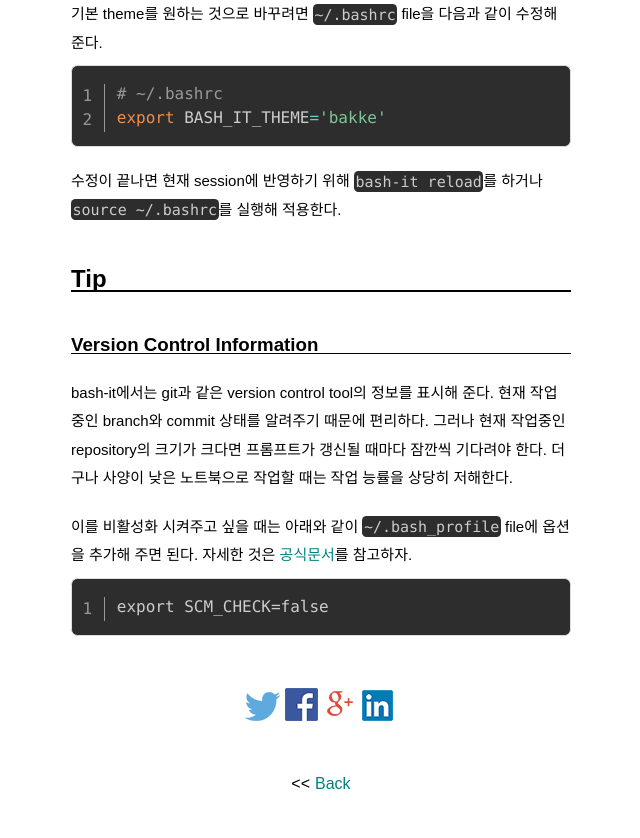
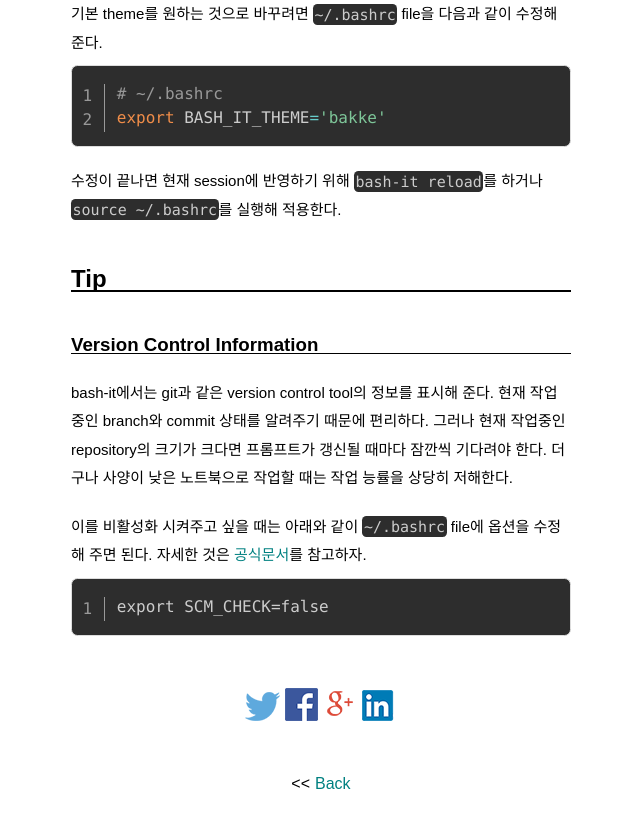
Before and after one commit to pinedance/blog, a Jekyll site: the page built from _posts/2019/01-06/2019-06-10-Bash-theme.md, in a window 1280 px wide. Shown: the part 1037-1875 px from the top of the page, without its empty margins (319-959 px from the left). Built offline with Jekyll 4.4.1, drawn with Linux system fonts in a browser that asks for light colours; some web fonts are replaced; comment, search, counter and statistics services are not loaded.

Commit message:
Update 2019-06-10-Bash-theme.md

````diff
--- a/_posts/2019/01-06/2019-06-10-Bash-theme.md
+++ b/_posts/2019/01-06/2019-06-10-Bash-theme.md
@@ -40,7 +40,7 @@ export BASH_IT_THEME='bakke'
 
 bash-it에서는 git과 같은 version control tool의 정보를 표시해 준다. 현재 작업 중인 branch와 commit 상태를 알려주기 때문에 편리하다. 그러나 현재 작업중인 repository의 크기가 크다면 프롬프트가 갱신될 때마다 잠깐씩 기다려야 한다. 더구나 사양이 낮은 노트북으로 작업할 때는 작업 능률을 상당히 저해한다.
 
-이를 비활성화 시켜주고 싶을 때는 아래와 같이 `~/.bash_profile` file에 옵션을 추가해 주면 된다. 자세한 것은 [공식문서](https://github.com/Bash-it/bash-it#user-content-prompt-version-control-check)를 참고하자.
+이를 비활성화 시켜주고 싶을 때는 아래와 같이 `~/.bashrc` file에 옵션을 수정해 주면 된다. 자세한 것은 [공식문서](https://github.com/Bash-it/bash-it#user-content-prompt-version-control-check)를 참고하자.
 
 ```
 export SCM_CHECK=false
````
